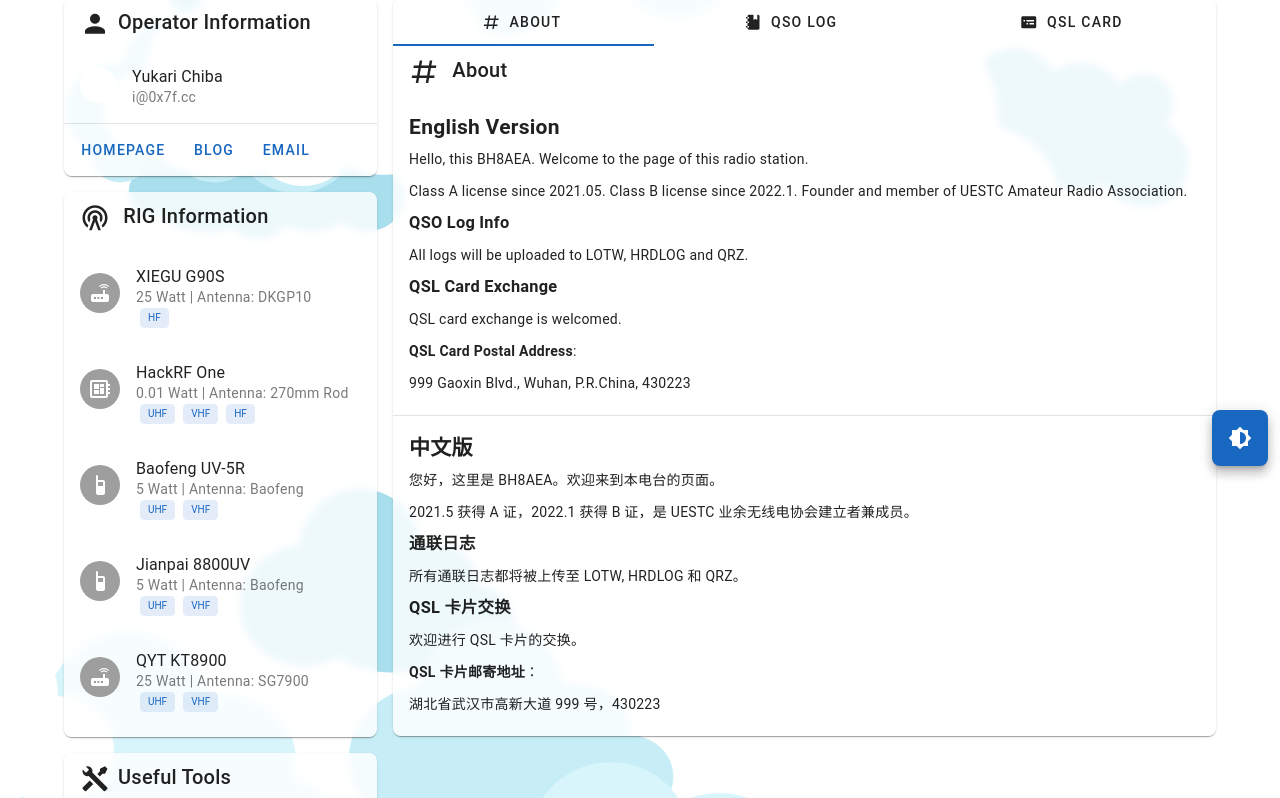
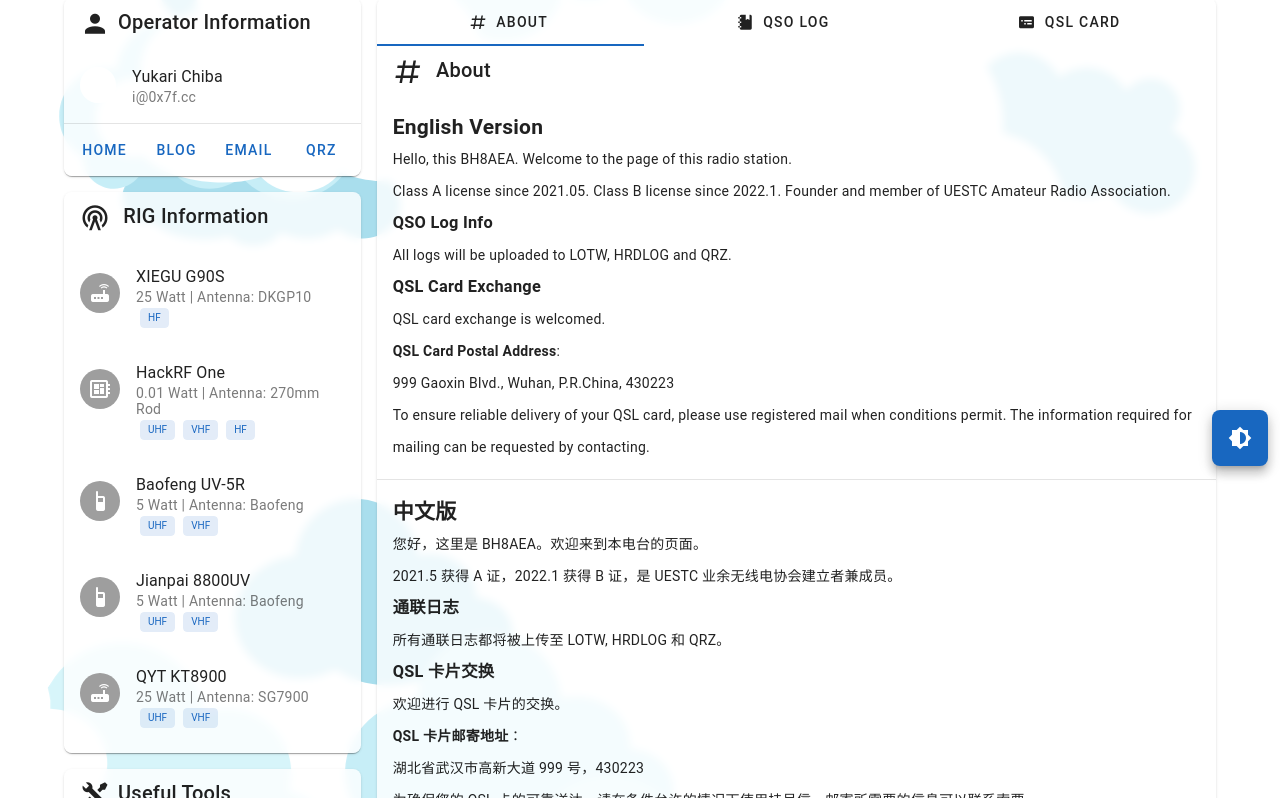
Before and after one commit to YukariChiba/Radio-Web, a Nuxt app: page / in a window 1280 px wide. Shown: the part 322-1120 px from the top of the page. Built offline with nearby package versions, Linux system fonts and the light colour scheme.

Commit message:
layout opt, add info for registered mail

```diff
--- a/assets/data.json
+++ b/assets/data.json
@@ -9,9 +9,10 @@
     "avatar": "https://0x7f.cc/img/favicon.jpg",
     "email": "i@0x7f.cc",
     "links": [
-      { "title": "HomePage", "link": "https://ewe.moe" },
+      { "title": "Home", "link": "https://ewe.moe" },
       { "title": "Blog", "link": "https://0x7f.cc" },
-      { "title": "Email", "link": "mailto:radio@0x7f.cc" }
+      { "title": "Email", "link": "mailto:radio@0x7f.cc" },
+      { "title": "QRZ", "link": "https://www.qrz.com/db/BH8AEA" }
     ]
   },
   "devices": [
--- a/components/MainAbout.vue
+++ b/components/MainAbout.vue
@@ -25,7 +25,10 @@
             <p>
                 QSL card exchange is welcomed.<br />
                 <b>QSL Card Postal Address</b>:<br />
-                999 Gaoxin Blvd., Wuhan, P.R.China, 430223
+                999 Gaoxin Blvd., Wuhan, P.R.China, 430223<br />
+                To ensure reliable delivery of your QSL card, please use
+                registered mail when conditions permit. The information required
+                for mailing can be requested by contacting.
             </p>
         </v-card-text>
         <v-divider />
@@ -42,7 +45,9 @@
             <p>
                 欢迎进行 QSL 卡片的交换。<br />
                 <b>QSL 卡片邮寄地址</b>：<br />
-                湖北省武汉市高新大道 999 号，430223
+                湖北省武汉市高新大道 999 号，430223<br />
+                为确保您的 QSL
+                卡的可靠送达，请在条件允许的情况下使用挂号信。邮寄所需要的信息可以联系索要。
             </p>
         </v-card-text>
     </div>
--- a/components/MainTabs.vue
+++ b/components/MainTabs.vue
@@ -7,13 +7,14 @@
             grow
         >
             <v-tab value="about">
-                <v-icon start>mdi-pound</v-icon> About
+                <v-icon class="hidden-xs" start>mdi-pound</v-icon> About
             </v-tab>
             <v-tab value="log">
-                <v-icon start>mdi-notebook</v-icon> QSO Log
+                <v-icon class="hidden-xs" start>mdi-notebook</v-icon> QSO Log
             </v-tab>
             <v-tab value="qslcardpreview">
-                <v-icon start>mdi-card-bulleted</v-icon> QSL Card
+                <v-icon class="hidden-xs" start>mdi-card-bulleted</v-icon> QSL
+                Card
             </v-tab>
         </v-tabs>
         <v-window v-model="tab">
--- a/components/QSLCardPreview.vue
+++ b/components/QSLCardPreview.vue
@@ -1,5 +1,5 @@
 <template>
-    <v-carousel >
+    <v-carousel>
         <template v-for="qslcard in data" :key="qslcard.title">
             <template v-for="cardtype in ['front', 'back']" :key="cardtype">
                 <v-carousel-item
@@ -27,3 +27,10 @@
 import d from "@/assets/data.json";
 const data = d.qslcards;
 </script>
+
+<style>
+.v-carousel .v-btn {
+    background: rgba(var(--v-theme-surface), 0.4);
+    backdrop-filter: blur(4px);
+}
+</style>
```
